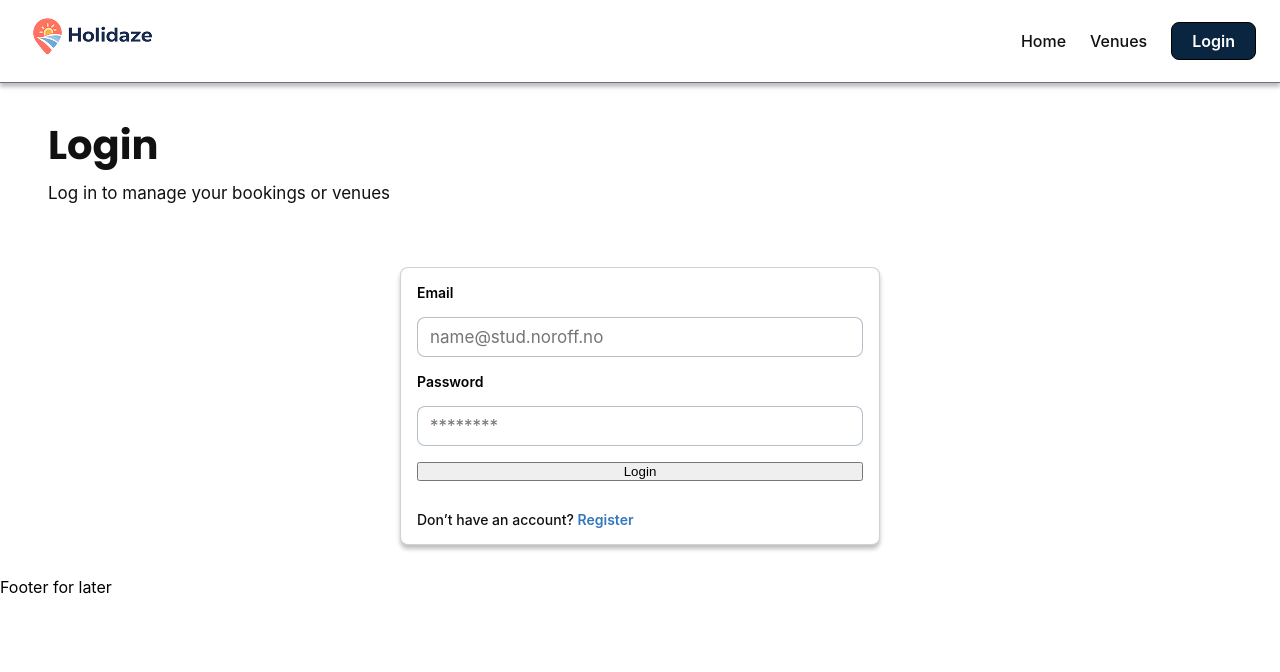
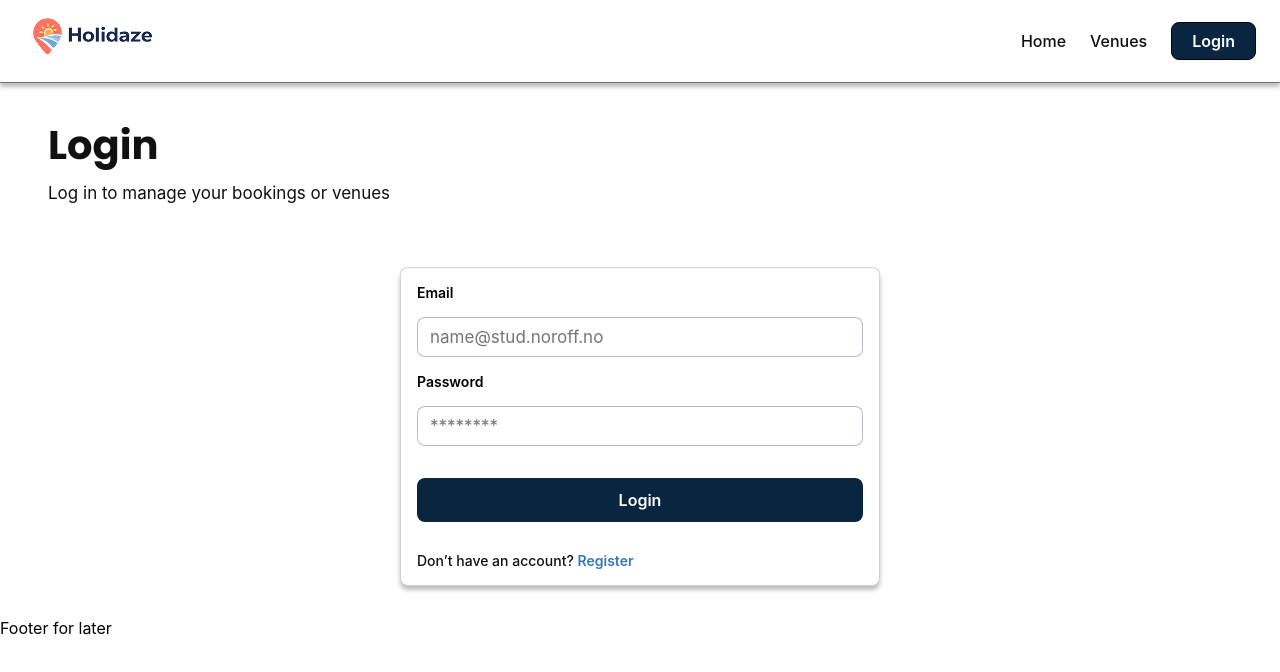
Before and after one commit to olekb2001/Ole-Kristian-Berge-PE2, a React (Vite) app: page /login in a window 1280 px wide. Shown: the top 672 px of the page. Built offline with nearby package versions, Linux system fonts and the light colour scheme; a web font is replaced by a local one.

Commit message:
added window.location.reload(); so navbar would update

```diff
--- a/src/pages/Login.jsx
+++ b/src/pages/Login.jsx
@@ -35,6 +35,7 @@
 
       //redirect to the home paghe
       navigate("/");
+      window.location.reload();
     } catch (error) {
       setMessage(error.message);
     }
@@ -66,7 +67,7 @@
               value={password}
               onChange={(e) => setPassword(e.target.value)}
             />
-            <button type="submit" className="register-buttom">
+            <button type="submit" className="register-button">
               Login
             </button>
             <p className="login-link">
```
